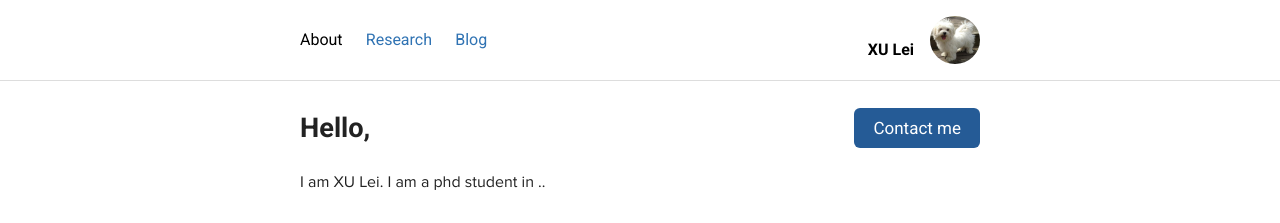
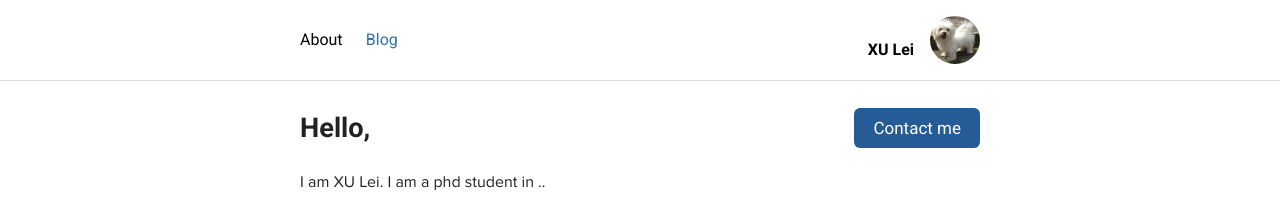
Before and after one commit to shirleysteve/1, a Jekyll site: the page built from index.html, in a window 1280 px wide. Shown: the top 223 px of the page. Built offline with Jekyll 4.4.1, drawn with Linux system fonts in a browser that asks for light colours; Markdown is read by kramdown in place of the engine named in the settings.

Commit message:
Update default.html

```diff
--- a/_layouts/default.html
+++ b/_layouts/default.html
@@ -38,7 +38,7 @@
     <header class="inner">
       <nav>
         <a class="{% if page.category == 'about' %} selected {% endif %}" href="/">About</a>
-        <a class="{% if page.category == 'portfolio' %} selected {% endif %}" href="/research/">Research</a>
+        <!--<a class="{% if page.category == 'portfolio' %} selected {% endif %}" href="/research/">Research</a>-->
         <a class="{% if page.category == 'blog' %} selected {% endif %}" href="/blog/">Blog</a>
 
         <!-- <a class="{% if page.category == 'contact' %} selected {% endif %} contact" href="/contact/">Contact</a> -->
```
